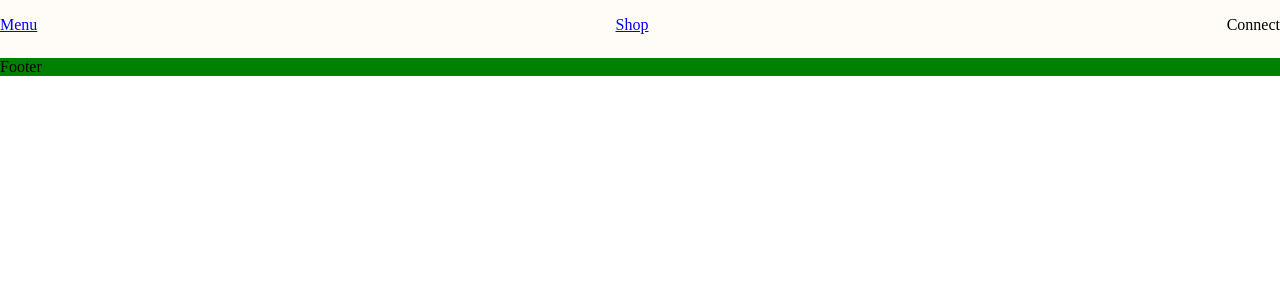
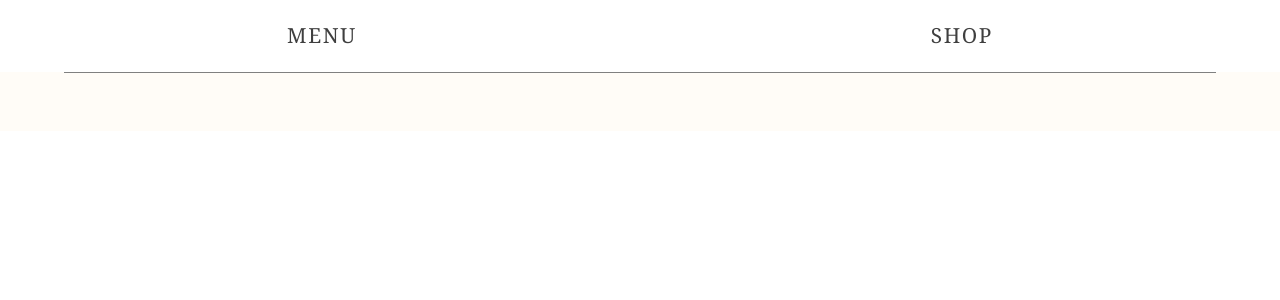
Before and after one commit to ThomasHEBRARD/CHAUSSETONBEBE_frontend, a React (Create React App) app: page / in a window 1280 px wide. Shown: the top 300 px of the page. Built offline with nearby package versions, Linux system fonts and the light colour scheme.

Commit message:
Menu style

```diff
--- a/src/app/Footer/index.tsx
+++ b/src/app/Footer/index.tsx
@@ -1,7 +1,7 @@
 import React from 'react';
 
 const Footer = () => {
-    return <div style={{ backgroundColor: 'green' }}>Footer</div>;
+    return <div style={{ backgroundColor: 'rgba(255, 255, 255, 0.2)' }}></div>;
 };
 
 export default Footer;
--- a/src/app/Menu/index.tsx
+++ b/src/app/Menu/index.tsx
@@ -6,19 +6,42 @@ const StyledMenu = styled.div`
     position: fixed;
     top: 0%;
     width: 100%;
-    line-height: 50px;
-    background-color: rgba(255,255,255,0.2);
+    line-height: 70px;
+    background-color: rgba(255, 255, 255, 0.2);
     display: flex;
-    justify-content: space-between;
+    padding-right: 500px;
+    justify-content: space-around;
+`;
+
+const StyledButtonMenu = styled(Link)`
+    text-decoration: none;
+    color: #3f3f3f;
+    font-weight: 400;
+    font-size: 1.3rem;
+    letter-spacing: 0.1rem;
+    text-transform: uppercase;
+    font-family: Lora, georgia, serif;
+    -webkit-font-smoothing: antialiased;
+    cursor: pointer;
+`;
+
+const StyledSeparationBar = styled.div`
+    margin-top: 80px;
+    width: 90%;
+    margin-left: 5%;
+    height: 1px;
+    background-color: grey;
 `;
 
 const Menu = () => {
     return (
-        <StyledMenu>
-            <Link to={'/homepage'}>Menu</Link>
-            <Link to={'/shop'}>Shop</Link>
-            <div>Connect</div>
-        </StyledMenu>
+        <>
+            <StyledMenu>
+                <StyledButtonMenu to={'/homepage'}>Menu</StyledButtonMenu>
+                <StyledButtonMenu to={'/shop'}>Shop</StyledButtonMenu>
+            </StyledMenu>
+            <StyledSeparationBar />
+        </>
     );
 };
 
```
